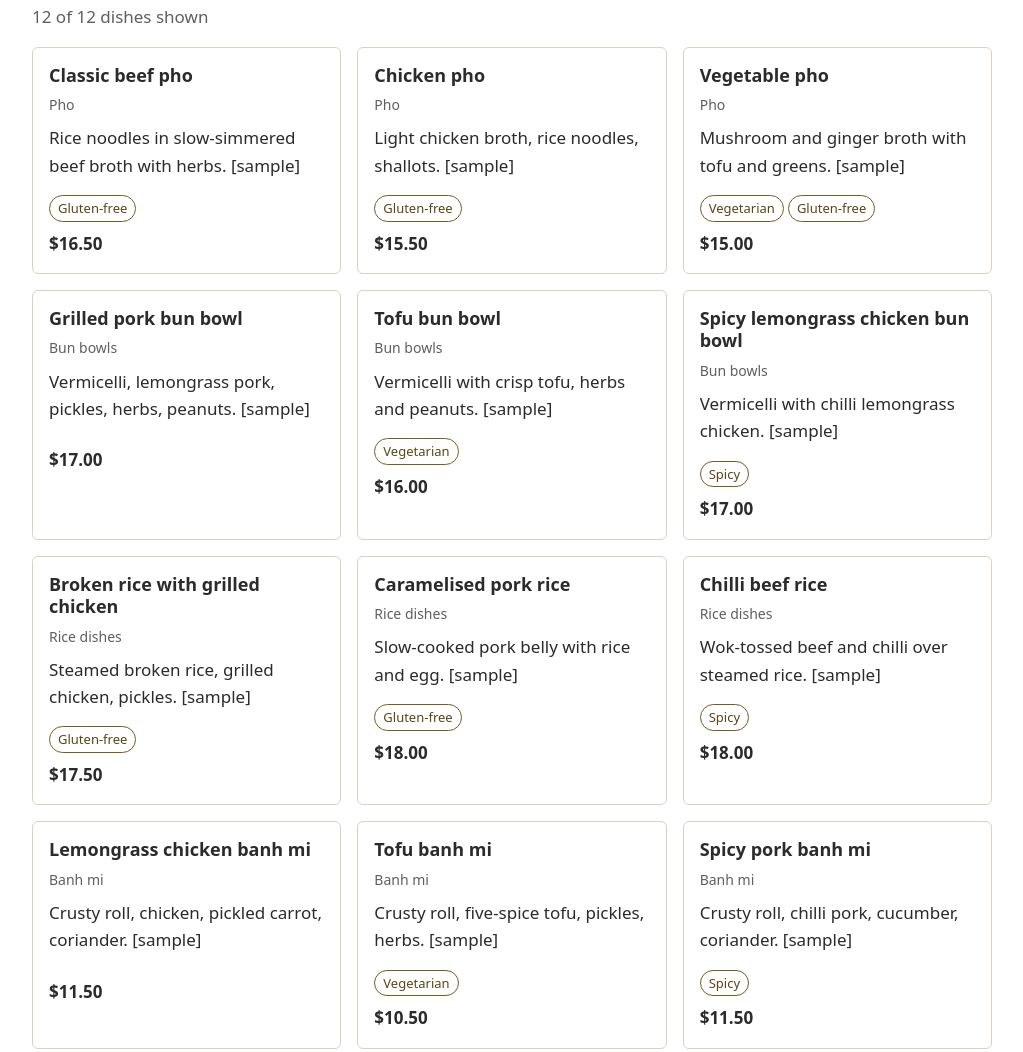
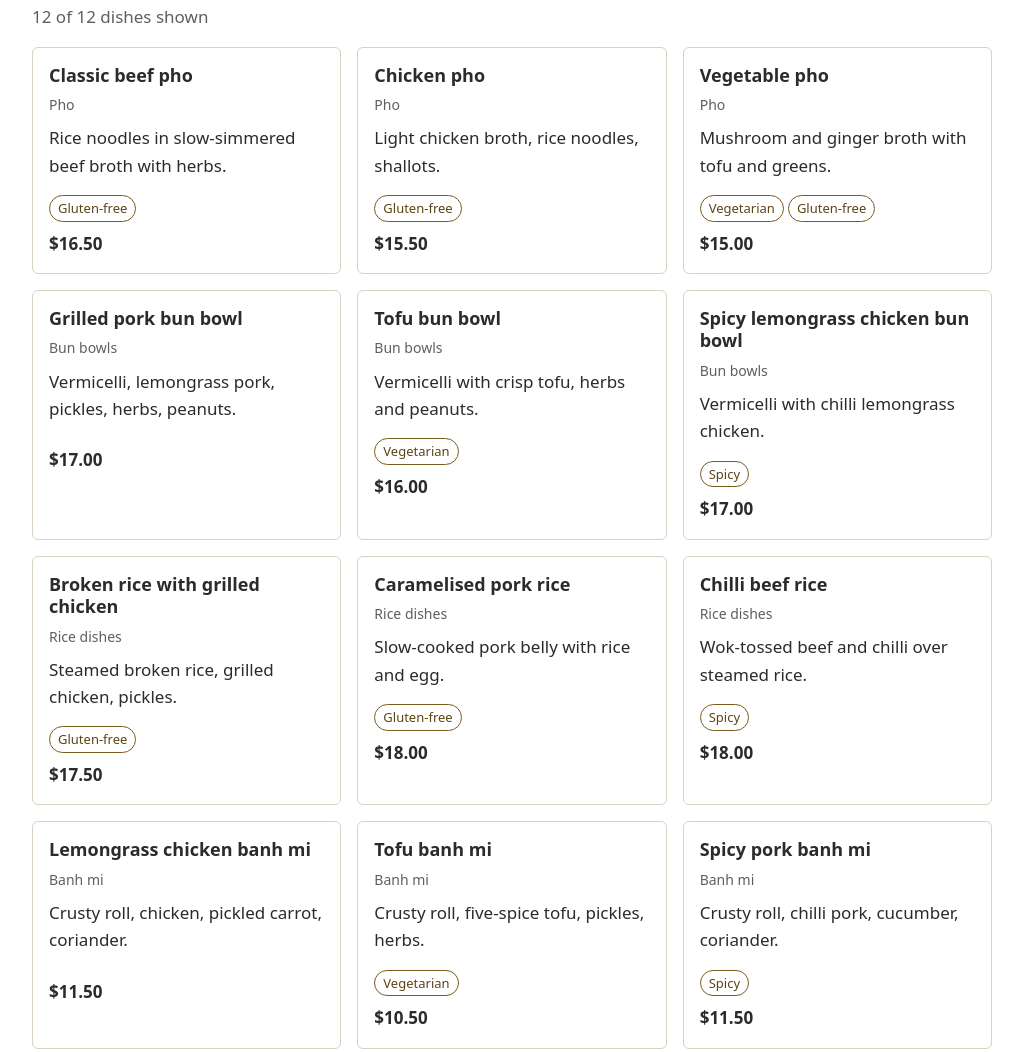
Before and after one commit to henfec/Saba_Rebuild, a plain HTML site: page menu.html in a window 1280 px wide. Shown: the part 479-1531 px from the top of the page, without its empty margins (128-1151 px from the left). Drawn offline with Linux system fonts and the light colour scheme.

Commit message:
Replaced Placeholder Text

```diff
--- a/menu.html
+++ b/menu.html
@@ -71,7 +71,7 @@
             <article>
               <h3>Classic beef pho</h3>
               <p class="dish-cat">Pho</p>
-              <p>Rice noodles in slow-simmered beef broth with herbs. [sample]</p>
+              <p>Rice noodles in slow-simmered beef broth with herbs.</p>
               <ul class="tags" aria-label="Dietary information"><li class="tag">Gluten-free</li></ul>
               <p class="price">$16.50</p>
             </article>
@@ -80,7 +80,7 @@
             <article>
               <h3>Chicken pho</h3>
               <p class="dish-cat">Pho</p>
-              <p>Light chicken broth, rice noodles, shallots. [sample]</p>
+              <p>Light chicken broth, rice noodles, shallots.</p>
               <ul class="tags" aria-label="Dietary information"><li class="tag">Gluten-free</li></ul>
               <p class="price">$15.50</p>
             </article>
@@ -89,7 +89,7 @@
             <article>
               <h3>Vegetable pho</h3>
               <p class="dish-cat">Pho</p>
-              <p>Mushroom and ginger broth with tofu and greens. [sample]</p>
+              <p>Mushroom and ginger broth with tofu and greens.</p>
               <ul class="tags" aria-label="Dietary information"><li class="tag">Vegetarian</li><li class="tag">Gluten-free</li></ul>
               <p class="price">$15.00</p>
             </article>
@@ -98,7 +98,7 @@
             <article>
               <h3>Grilled pork bun bowl</h3>
               <p class="dish-cat">Bun bowls</p>
-              <p>Vermicelli, lemongrass pork, pickles, herbs, peanuts. [sample]</p>
+              <p>Vermicelli, lemongrass pork, pickles, herbs, peanuts.</p>
               <ul class="tags" aria-label="Dietary information"></ul>
               <p class="price">$17.00</p>
             </article>
@@ -107,7 +107,7 @@
             <article>
               <h3>Tofu bun bowl</h3>
               <p class="dish-cat">Bun bowls</p>
-              <p>Vermicelli with crisp tofu, herbs and peanuts. [sample]</p>
+              <p>Vermicelli with crisp tofu, herbs and peanuts.</p>
               <ul class="tags" aria-label="Dietary information"><li class="tag">Vegetarian</li></ul>
               <p class="price">$16.00</p>
             </article>
@@ -116,7 +116,7 @@
             <article>
               <h3>Spicy lemongrass chicken bun bowl</h3>
               <p class="dish-cat">Bun bowls</p>
-              <p>Vermicelli with chilli lemongrass chicken. [sample]</p>
+              <p>Vermicelli with chilli lemongrass chicken.</p>
               <ul class="tags" aria-label="Dietary information"><li class="tag">Spicy</li></ul>
               <p class="price">$17.00</p>
             </article>
@@ -125,7 +125,7 @@
             <article>
               <h3>Broken rice with grilled chicken</h3>
               <p class="dish-cat">Rice dishes</p>
-              <p>Steamed broken rice, grilled chicken, pickles. [sample]</p>
+              <p>Steamed broken rice, grilled chicken, pickles.</p>
               <ul class="tags" aria-label="Dietary information"><li class="tag">Gluten-free</li></ul>
               <p class="price">$17.50</p>
             </article>
@@ -134,7 +134,7 @@
             <article>
               <h3>Caramelised pork rice</h3>
               <p class="dish-cat">Rice dishes</p>
-              <p>Slow-cooked pork belly with rice and egg. [sample]</p>
+              <p>Slow-cooked pork belly with rice and egg.</p>
               <ul class="tags" aria-label="Dietary information"><li class="tag">Gluten-free</li></ul>
               <p class="price">$18.00</p>
             </article>
@@ -143,7 +143,7 @@
             <article>
               <h3>Chilli beef rice</h3>
               <p class="dish-cat">Rice dishes</p>
-              <p>Wok-tossed beef and chilli over steamed rice. [sample]</p>
+              <p>Wok-tossed beef and chilli over steamed rice.</p>
               <ul class="tags" aria-label="Dietary information"><li class="tag">Spicy</li></ul>
               <p class="price">$18.00</p>
             </article>
@@ -152,7 +152,7 @@
             <article>
               <h3>Lemongrass chicken banh mi</h3>
               <p class="dish-cat">Banh mi</p>
-              <p>Crusty roll, chicken, pickled carrot, coriander. [sample]</p>
+              <p>Crusty roll, chicken, pickled carrot, coriander.</p>
               <ul class="tags" aria-label="Dietary information"></ul>
               <p class="price">$11.50</p>
             </article>
@@ -161,7 +161,7 @@
             <article>
               <h3>Tofu banh mi</h3>
               <p class="dish-cat">Banh mi</p>
-              <p>Crusty roll, five-spice tofu, pickles, herbs. [sample]</p>
+              <p>Crusty roll, five-spice tofu, pickles, herbs.</p>
               <ul class="tags" aria-label="Dietary information"><li class="tag">Vegetarian</li></ul>
               <p class="price">$10.50</p>
             </article>
@@ -170,7 +170,7 @@
             <article>
               <h3>Spicy pork banh mi</h3>
               <p class="dish-cat">Banh mi</p>
-              <p>Crusty roll, chilli pork, cucumber, coriander. [sample]</p>
+              <p>Crusty roll, chilli pork, cucumber, coriander.</p>
               <ul class="tags" aria-label="Dietary information"><li class="tag">Spicy</li></ul>
               <p class="price">$11.50</p>
             </article>
```
Also changed, not shown: bookings.html (+1 -1 lines), contact.html (+7 -2 lines), index.html (+4 -4 lines).
